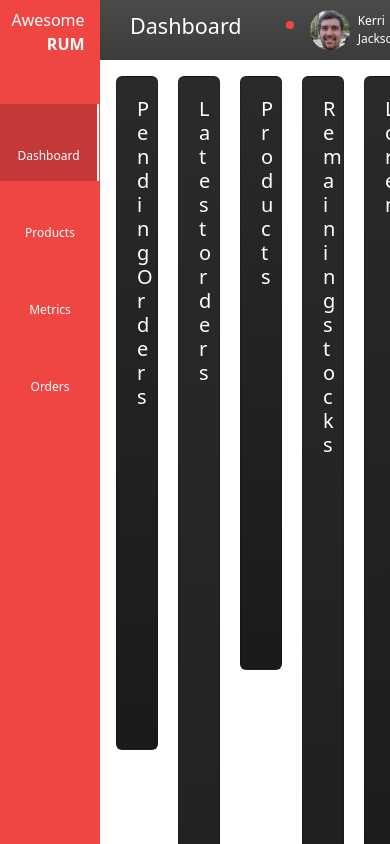
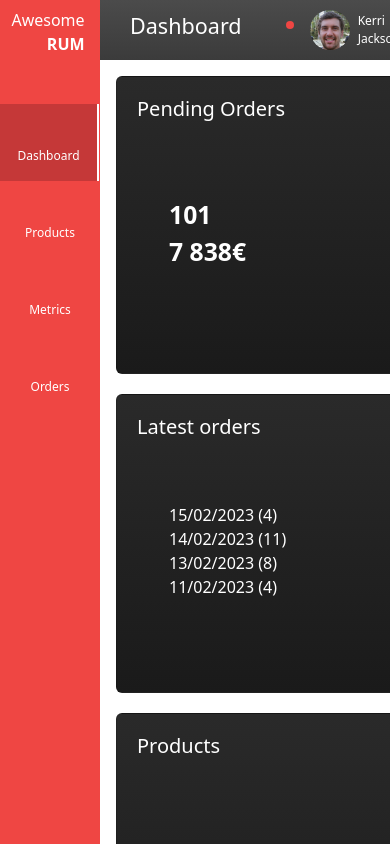
Before and after one commit to Sedona-Solutions/awesome-rum-manager-apm, a SvelteKit app in the folder awesome-front/: page / in a window 390 px wide. Shown: the top 844 px of the page. Built offline with nearby package versions, Linux system fonts and the light colour scheme; what @elastic/apm-rum would draw is missing.

Commit message:
feat(dashboard): make the layout responsive

```diff
--- a/awesome-front/src/routes/Dashboard.svelte
+++ b/awesome-front/src/routes/Dashboard.svelte
@@ -56,7 +56,7 @@
   .grid-container {
     display: grid;
     grid-auto-rows: 1fr;
-    grid-template-columns: repeat(6, 1fr);
+    grid-template-columns: repeat(auto-fit, minmax(250px,1fr));
     grid-column-gap: 20px;
     grid-row-gap: 20px;
   }
```
